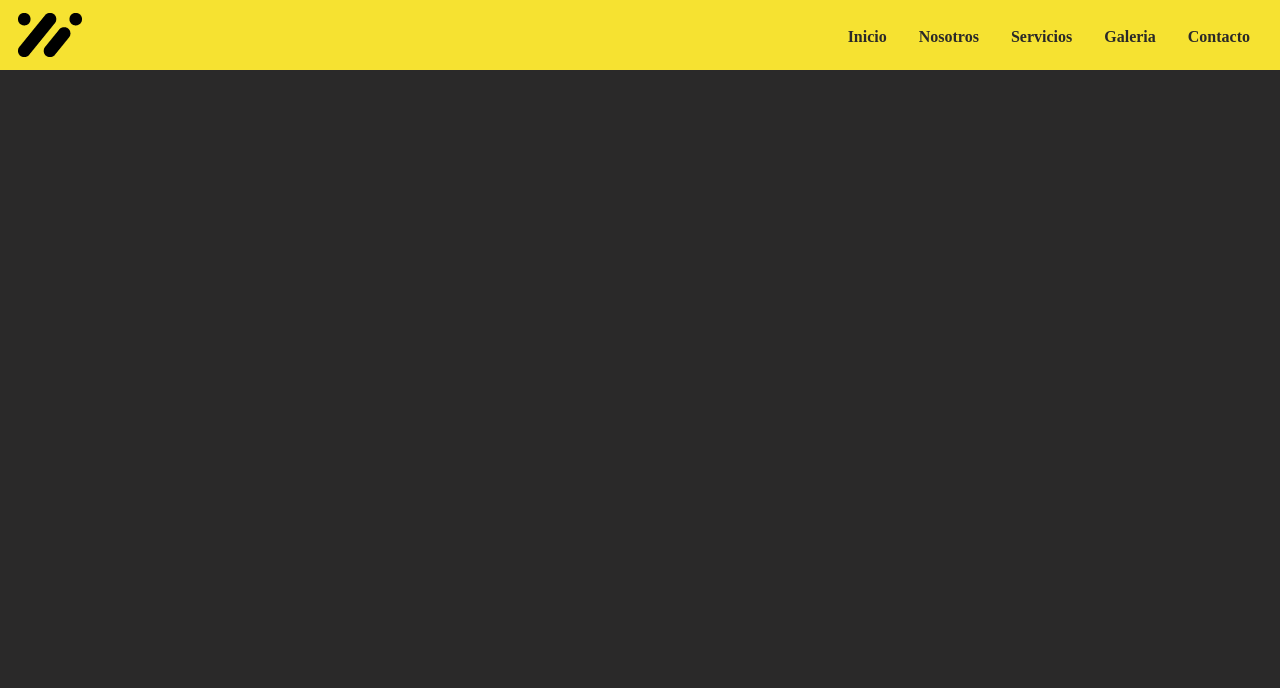
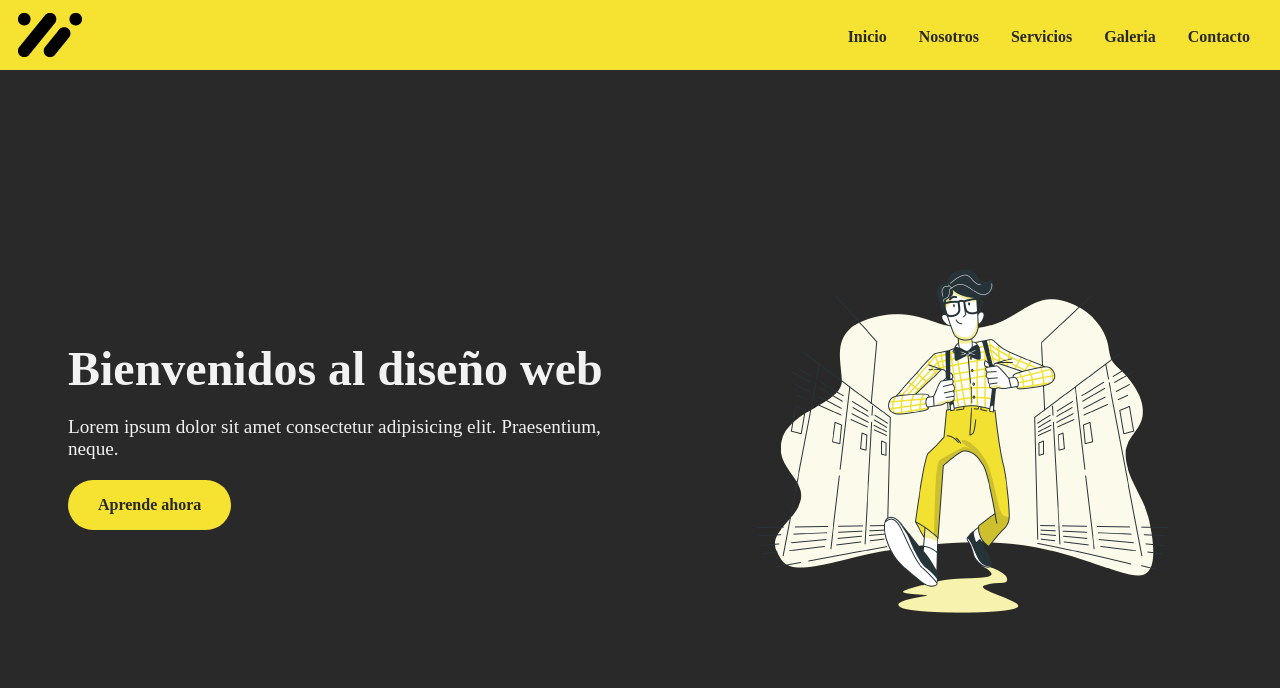
Before and after one commit to edinson0810/nuevoflex, a plain HTML site: page index.html in a window 1280 px wide. Drawn offline with Linux system fonts and the light colour scheme.

Commit message:
mediaqueries

```diff
--- a/index.html
+++ b/index.html
@@ -42,7 +42,7 @@
   </header>
   <main>
 
-    <!-- <section id="inicio">
+    <section id="inicio">
       <div class="principal vh-100">
         <div class="contenedor-texto">
           <h1 class="titulo"> Bienvenidos al diseño web</h1>
@@ -52,7 +52,7 @@
         <img src="assets/img/nerd.png" alt="nerd" class="ilustracion">
 
       </div>
-    </section> -->
+    </section>
 
 <!-- nosotros -->
     <!-- <section id="nosotros">
```
